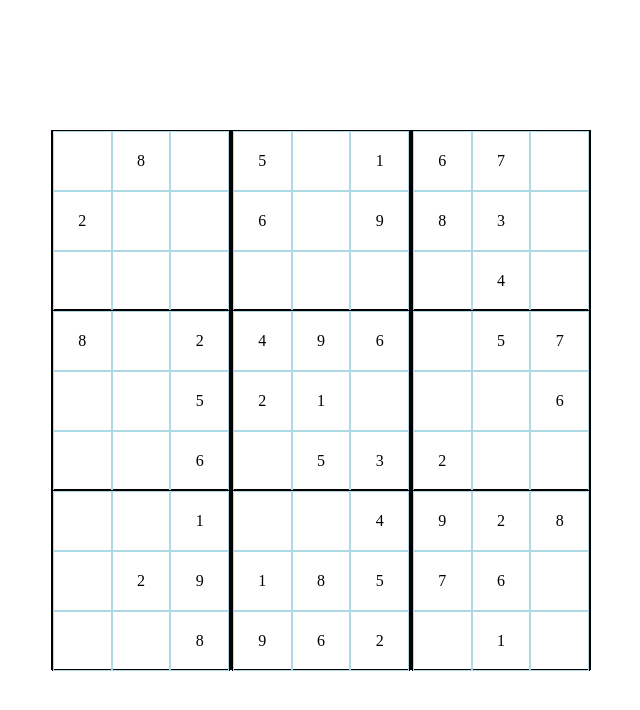
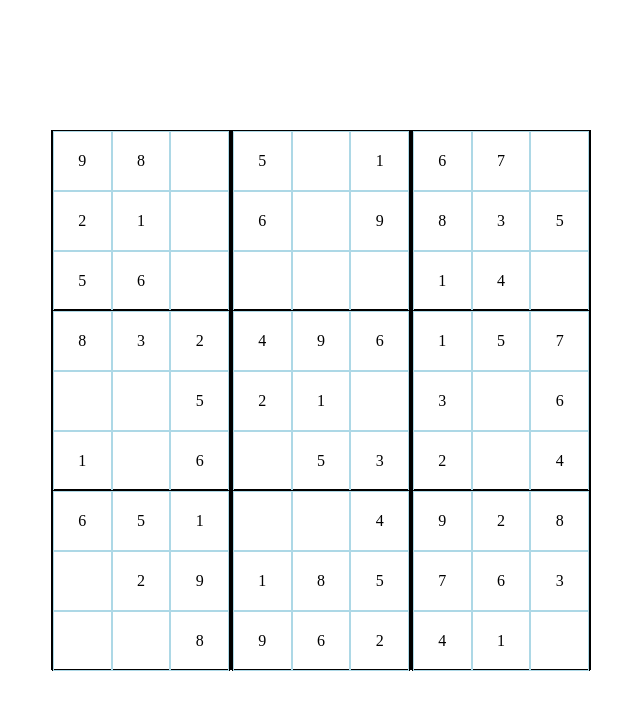
Before and after one commit to yy-yoshioka/sudoku-solver-2, a plain HTML site: page index.html in a window 1280 px wide. Shown: the whole page, without its empty margins (319-959 px from the left). Drawn offline with Linux system fonts and the light colour scheme.

Commit message:
temporary put "

```diff
--- a/index.html
+++ b/index.html
@@ -181,6 +181,8 @@
     <script type="module" src="./js/twoPairOptions/twoPairMain.js"></script>
     <!-- temporary storage -->
     <script type="module" src="./js/temporaryStorage/temporaryMain.js"></script>
+    <!-- error controller -->
+    <script type="module" src="./js/errorController/errorCtr.js"></script>
     <!-- main  -->
     <script type="module" src="main.js"></script>
     <!-- sandbox -->
--- /dev/null
+++ b/js/errorController/errorCtr.js
@@ -0,0 +1,57 @@
+const errorCtrMain = (arr) => {
+  const getUniqueOptions = arr.filter((item) => item.options.length === 1);
+  let colCheckResult = [];
+  let rowCheckResult = [];
+  let boxCheckResult = [];
+
+  for (let i = 1; i < 10; i++) {
+    let boxCheckArr = [];
+    const getBox = getUniqueOptions.filter((item) => item.box === i);
+    // console.log(getBox);
+    const checkBox = getBox.map((item) => {
+      boxCheckArr = boxCheckArr.concat(item.options);
+      const boxDupRes = checkDuplicates(boxCheckArr);
+      boxCheckResult.push(boxDupRes);
+    });
+    // console.log(boxCheckResult);
+
+    let rowCheckArr = [];
+    const getRow = getUniqueOptions.filter((item) => item.row === i);
+    const checkRow = getRow.map((item) => {
+      rowCheckArr = rowCheckArr.concat(item.options);
+      const rowDupRes = checkDuplicates(rowCheckArr);
+      rowCheckResult.push(rowDupRes);
+    });
+    // console.log(rowCheckResult);
+
+    let colCheckArr = [];
+
+    const getCol = getUniqueOptions.filter((item) => item.col === i);
+    const checkCol = getCol.map((item) => {
+      colCheckArr = colCheckArr.concat(item.options);
+      const colDupRes = checkDuplicates(colCheckArr);
+      colCheckResult.push(colDupRes);
+    });
+  }
+  const boxRes = checker(boxCheckResult);
+  const rowRes = checker(rowCheckResult);
+  const colRes = checker(colCheckResult);
+
+  if (boxRes === false || rowRes === false || colRes === false) {
+    return 'error';
+  }
+};
+
+// https://dev.to/will_devs/javascript-how-to-check-if-an-array-has-duplicate-values-cha
+
+const checkDuplicates = (array) => {
+  return new Set(array).size !== array.length;
+};
+
+//https://stackoverflow.com/questions/53897673/check-if-all-values-in-array-are-true-then-return-a-true-boolean-statement-jav
+const checker = (arr) => {
+  let check = arr.every((v) => v === false);
+  return check;
+};
+
+export { errorCtrMain };
--- a/js/temporaryStorage/temporaryMain.js
+++ b/js/temporaryStorage/temporaryMain.js
@@ -2,14 +2,18 @@ import {
   reducerOptions,
   objectFilter,
   reducerRowCol,
+  getKey,
 } from '../twoPairOptions/twoPairArray.js';
 
-const tempMain = (arr) => {
+import { concatArrays } from '../settings/arrays.js';
+
+const tempMain = async (arr, mainArr) => {
   const boxAll = arr.map((item) => item.options).reduce(reducerOptions, {});
   const newBoxAll = objectFilter(boxAll);
+  const copyMainArr = [...mainArr];
+
   let newArr = [];
 
-  console.log(newBoxAll);
   for (let key in newBoxAll) {
     let num1 = +key.split(',')[0];
     let num2 = +key.split(',')[1];
@@ -23,9 +27,22 @@ const tempMain = (arr) => {
 
     newArr = getOptions;
   }
-  console.log(newArr);
 
-  console.log(newArr[0]);
+  const putNumRes = putNum(arr, newArr[0], newArr[0].options[0]);
+  const resArray = concatArrays(mainArr, putNumRes);
+  return resArray;
+};
+
+const putNum = (arr, cell, number) => {
+  const copyArr = [...arr];
+  const copyObj = { ...cell };
+
+  const num = copyObj.options[0];
+  copyObj.options = [];
+  copyObj.options.push(num);
+  const newArr = concatArrays(copyArr, copyObj);
+
+  return newArr;
 };
 
 export { tempMain };
--- a/main.js
+++ b/main.js
@@ -25,6 +25,7 @@ import { twoPairMain } from './js/twoPairOptions/twoPairMain.js';
 import { identicalRowCol } from './js/identicalDirection/identical.js';
 import { wingMain } from './js/wing/wingMain.js';
 import { tempMain } from './js/temporaryStorage/temporaryMain.js';
+import { errorCtrMain } from './js/errorController/errorCtr.js';
 
 const main = async (cellArray, boxArray, rowArray, colArray, concatBox) => {
   for (let i = 0; i < 100; i++) {
@@ -57,29 +58,38 @@ const main = async (cellArray, boxArray, rowArray, colArray, concatBox) => {
 
     const ReduceIdenticalRowCol = identicalRowCol(pairRes);
     const wingArray = wingMain(ReduceIdenticalRowCol);
+
     // count filled Number
     const countEnd = countNumber(wingArray);
     cellArray = wingArray;
 
+    // error check
+    const errorCheck = errorCtrMain(wingArray);
+    if (errorCheck === 'error') {
+      break;
+    }
+
     if (countBegin === countEnd) {
       if (countEnd !== 81) {
         let leftNum = 81 - countEnd;
-        console.log(leftNum);
         if (leftNum !== 0) {
           const pairList = cellArray.filter(
             (item) => item.options.length === 2
           );
-          const tempMainRes = tempMain(pairList);
+          const tempMainRes = await tempMain(pairList, cellArray);
+          const countNum = countNumber(tempMainRes);
+          if (countEnd === countNum) {
+            break;
+          } else {
+            cellArray = tempMainRes;
+          }
         }
-
-        break;
       } else {
         console.log('done');
         break;
       }
     }
   }
-
   return cellArray;
 };
 
```
